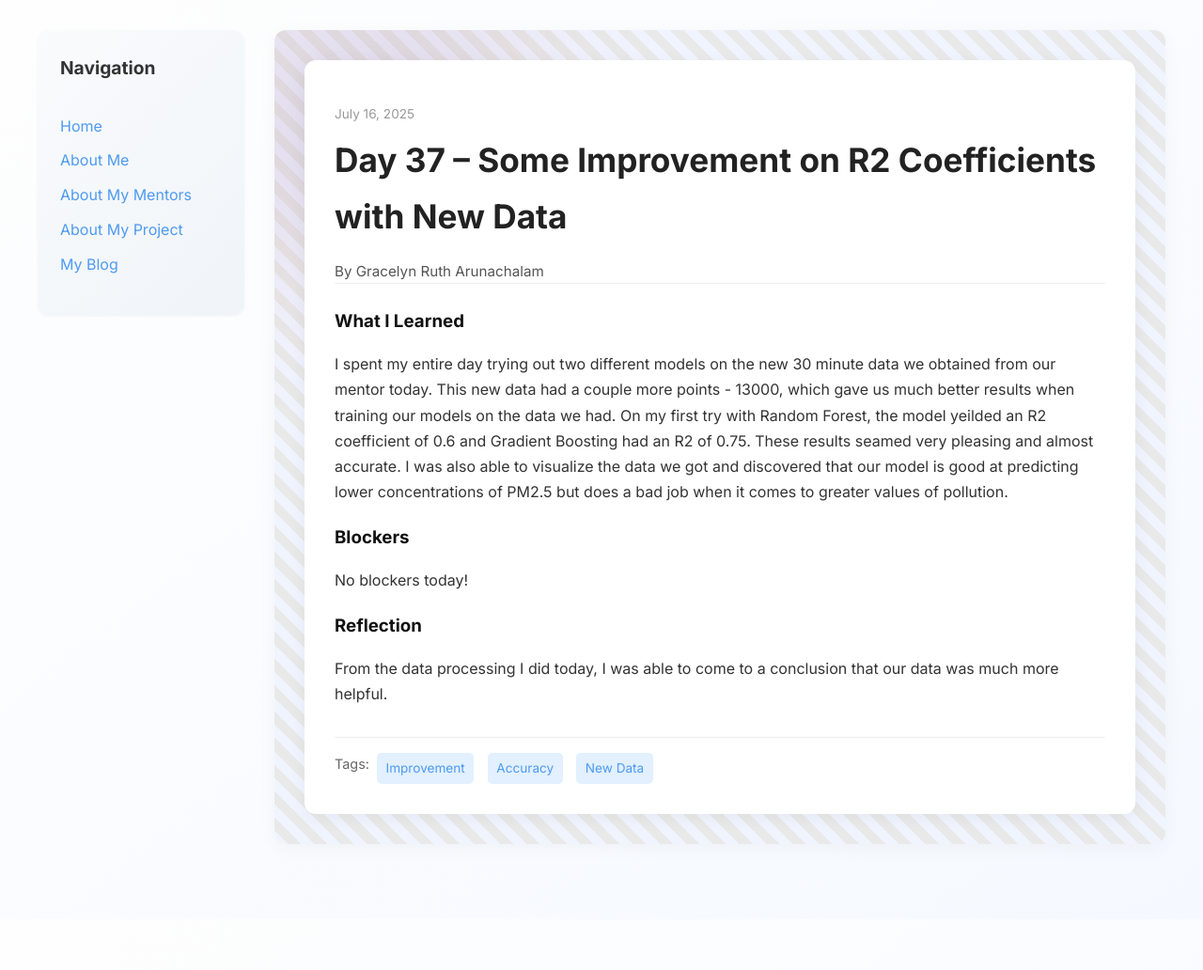
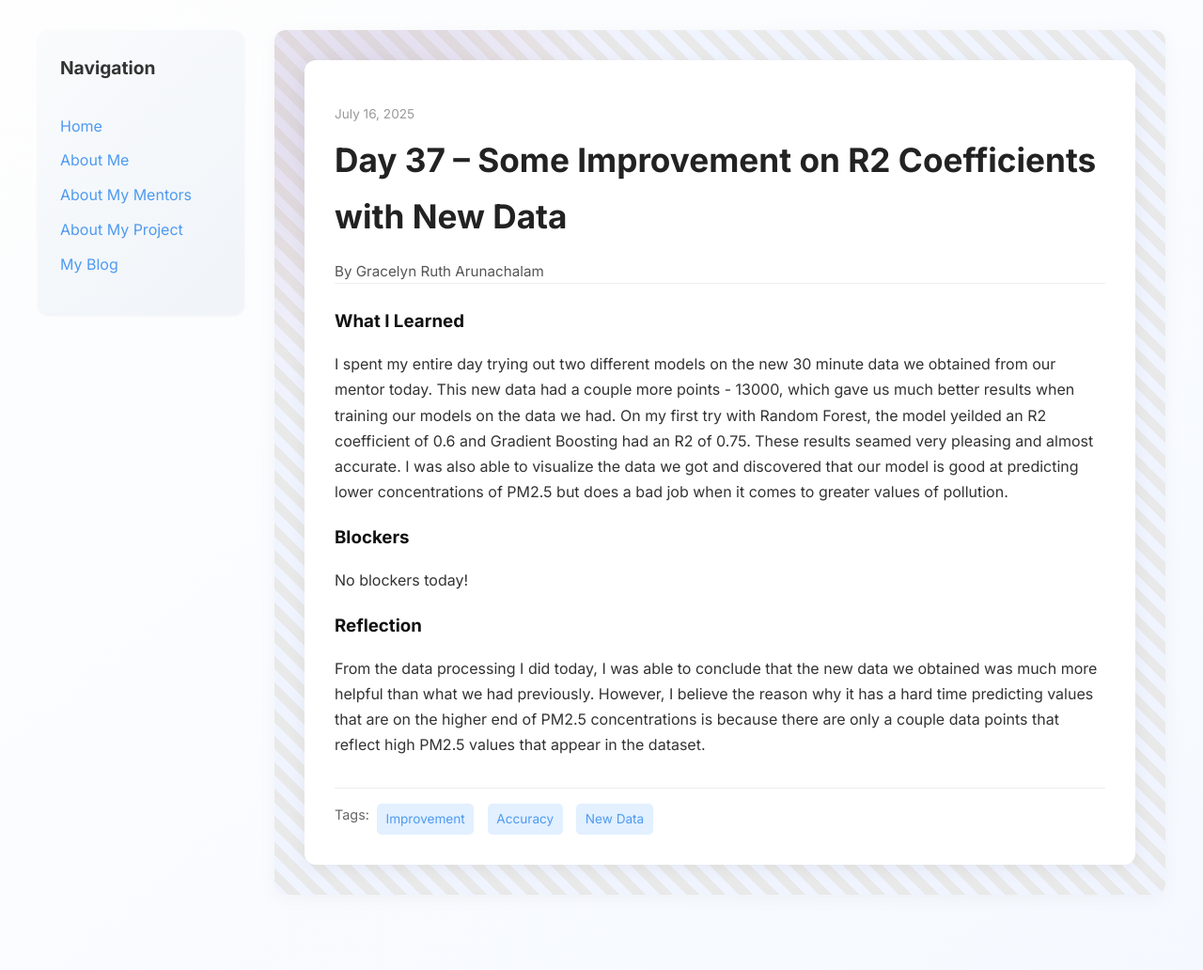
Before and after one commit to GracelynRuth/GracelynRuth.github.io, a Jekyll site: the page built from _posts/2025-07-16-day-37.md, in a window 1280 px wide. Shown: the whole page at 94% size. Built offline with Jekyll 4.4.1, drawn with Linux system fonts in a browser that asks for light colours; before the commit the page ends 978 px from its top, so only the background shows below that.

Commit message:
Update 2025-07-16-day-37.md

```diff
--- a/_posts/2025-07-16-day-37.md
+++ b/_posts/2025-07-16-day-37.md
@@ -13,5 +13,5 @@ blockers: |
   No blockers today!
 
 reflection: |
-  From the data processing I did today, I was able to come to a conclusion that our data was much more helpful.
+  From the data processing I did today, I was able to conclude that the new data we obtained was much more helpful than what we had previously. However, I believe the reason why it has a hard time predicting values that are on the higher end of PM2.5 concentrations is because there are only a couple data points that reflect high PM2.5 values that appear in the dataset.
 ---
```
